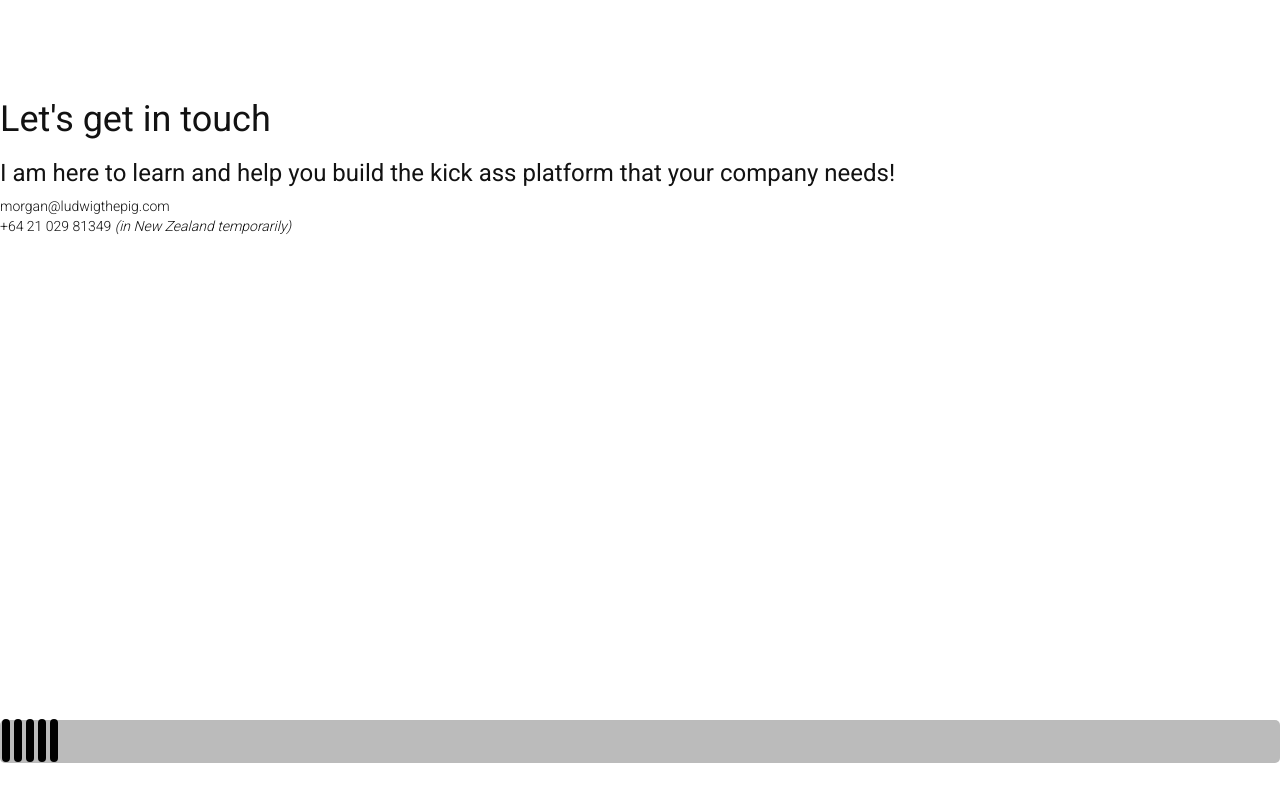
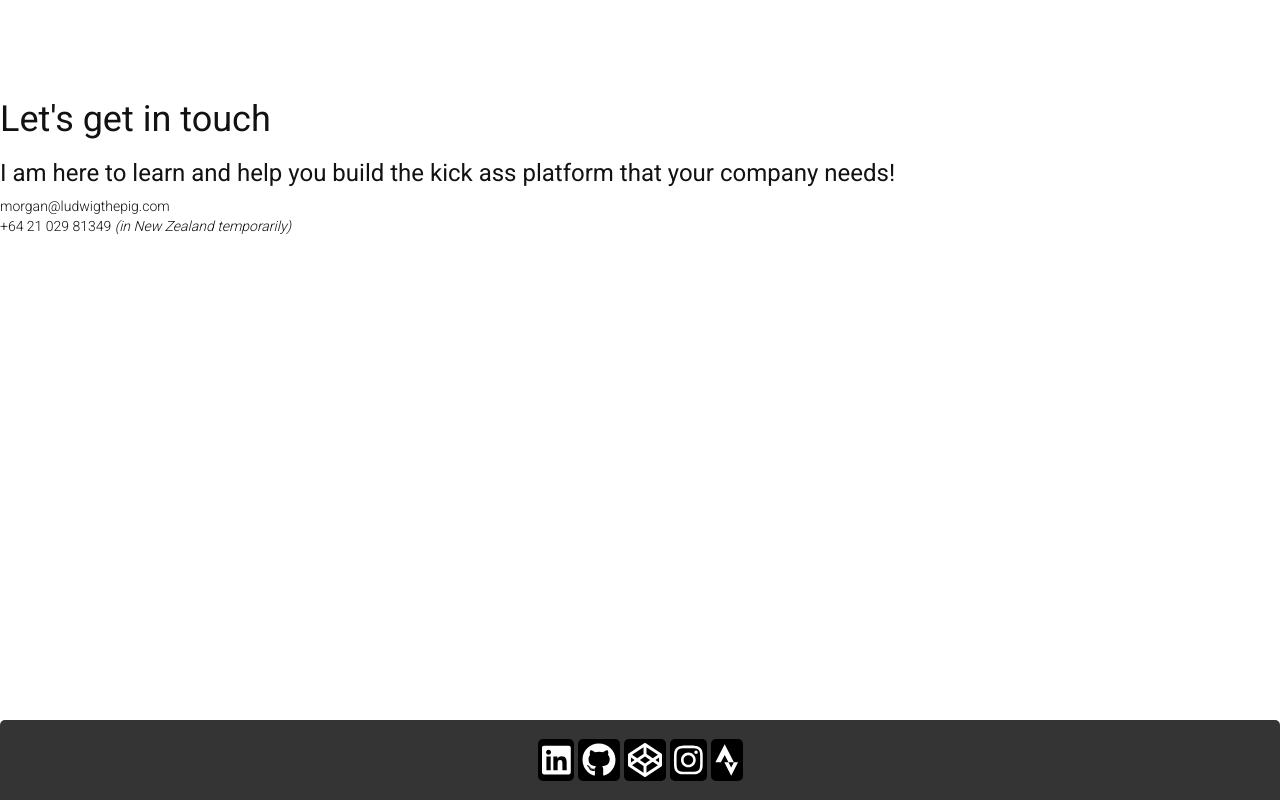
Before and after one commit to LudwigThePig/ludwigThePig.com, a React (Create React App) app: page / in a window 1280 px wide. Shown: the part 2160-2960 px from the top of the page. Before the commit the page ends 2923 px from the top, so only its background shows below. Built offline with nearby package versions, Linux system fonts and the light colour scheme.

Commit message:
Merry Christmas!

```diff
--- a/package.json
+++ b/package.json
@@ -3,6 +3,11 @@
   "version": "0.1.0",
   "private": true,
   "dependencies": {
+    "@fortawesome/fontawesome-svg-core": "^1.2.12",
+    "@fortawesome/free-brands-svg-icons": "^5.6.3",
+    "@fortawesome/free-solid-svg-icons": "^5.6.3",
+    "@fortawesome/react-fontawesome": "^0.1.3",
+    "font-awesome": "^4.7.0",
     "node-sass": "^4.11.0",
     "react": "^16.7.0",
     "react-bootstrap": "^0.32.4",
--- a/src/App.js
+++ b/src/App.js
@@ -1,6 +1,11 @@
 import React, { Component } from 'react';
 import './App.scss';
-import brand from './img/favicon.png'
+import brand from './img/favicon.png';
+import { library } from '@fortawesome/fontawesome-svg-core';
+import { FontAwesomeIcon } from '@fortawesome/react-fontawesome';
+import { fab } from '@fortawesome/free-brands-svg-icons'
+library.add(fab);
+
 
 class App extends Component{
   render(){
@@ -66,8 +71,6 @@ class Navbar extends Component {
         });
       }
     }
-    console.log(`Home ${offset.home}| Tech ${offset.tech}|
-    Projects ${offset.projects}| Contact ${offset.contact}`)
   }
 
   render(){
@@ -171,15 +174,22 @@ class Footer extends Component{
   render(){
     return(
       <footer id='footer'>
-        <a href="https://www.linkedin.com/in/morgangalvin" className="fab fa-linkedin-square"></a>
-        <a href="https://codepen.io/moegain/" className="fab fa-codepen"></a>
-        <a href="https://www.instagram.com/morgangalvinphoto/" className="fab fa-instagram"></a>
-        <a href="https://www.strava.com/athletes/5897641" className="fab fa-strava"></a>
-        <a href="mailto:morgan@ludwigthepig.com?Subject=Hello%20Ludwig!" target="_top" className="fas fa-envelope"></a>
+      <a href="https://www.linkedin.com/in/morgangalvin">
+        <FontAwesomeIcon icon={['fab', 'linkedin']} className='fa' size="3x" />
+      </a>
+      <FontAwesomeIcon icon={['fab', 'github']} className='fa' size="3x" />
+      <a href="https://codepen.io/moegain/">
+        <FontAwesomeIcon icon={['fab', 'codepen']} className='fa'  size="3x" />
+      </a>
+      <a href="https://www.instagram.com/morgangalvinphoto/">
+      <FontAwesomeIcon icon={['fab', 'instagram']} className='fa' size="3x" />
+      </a>
+      <a href="https://www.strava.com/athletes/5897641">
+      <FontAwesomeIcon icon={['fab', 'strava']} className='fa' size="3x" />
+      </a>
       </footer>
     )
   }
 }
 
-
 export default App;
--- a/src/App.scss
+++ b/src/App.scss
@@ -49,24 +49,25 @@ body{
 }
 
 footer{
-  background-color:#bbb;
+  background-color:#343434;
     color:black;
-  border-radius:5px;
+    height: 10vh;
+  border-radius:5px 5px 0 0;
+  display: flex;
+  justify-content: center;
+  align-items: center;
+  flex-shrink: 3;
 }
-.fas, .fab, .fa {
-
-  font-size: 30px;
+  .fa {
   text-align: center;
   background: black;
   color: white;
-
   padding: 4px;
   margin: 5px 2px;
-  border-radius:5px
-}
-.fas:hover, .fab:hover, .fa:hover {
- opacity:0.7;
- color:black;
- background: white;
- text-decoration: none;
-}
+  border-radius:5px;
+  }
+  .fa:hover {
+  color:black;
+  background: white;
+  text-decoration: none;
+  }
```
Also changed, not shown: 1 other file (tests, documents, lock files or other folders).
